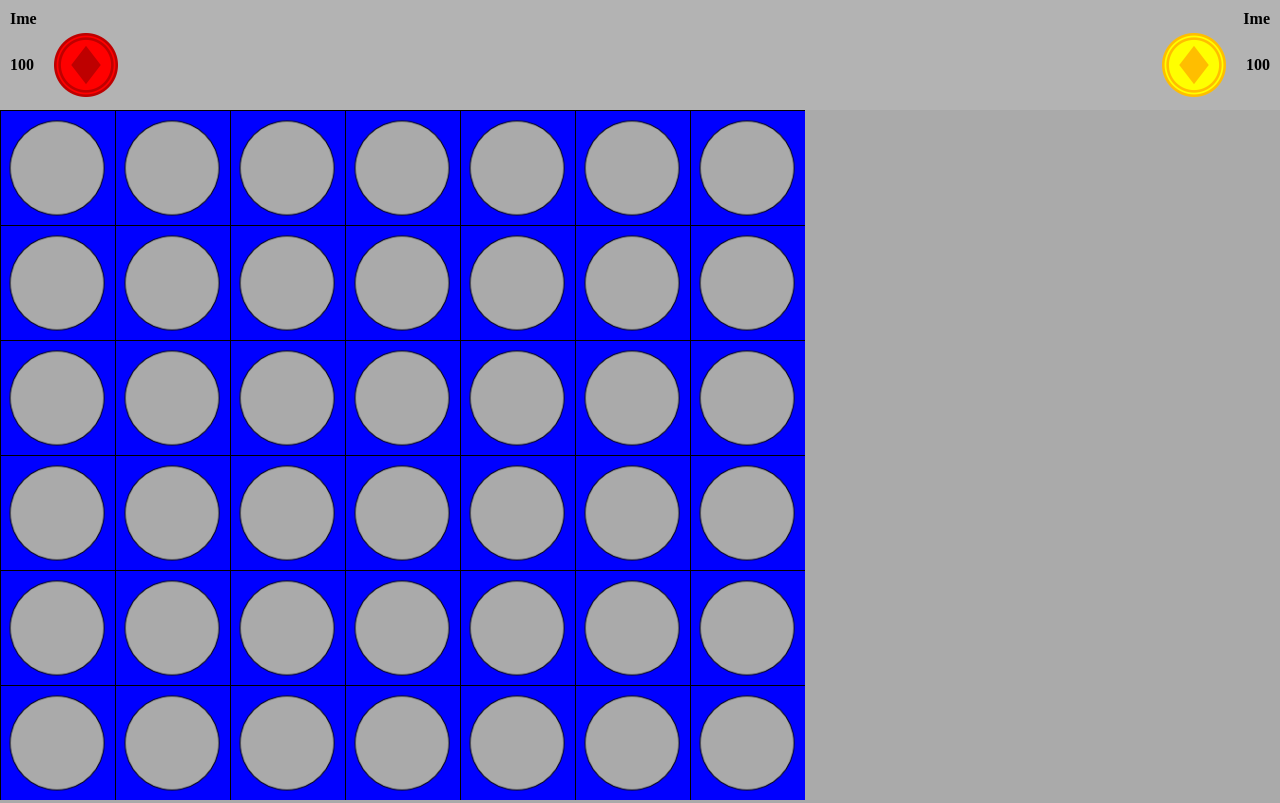
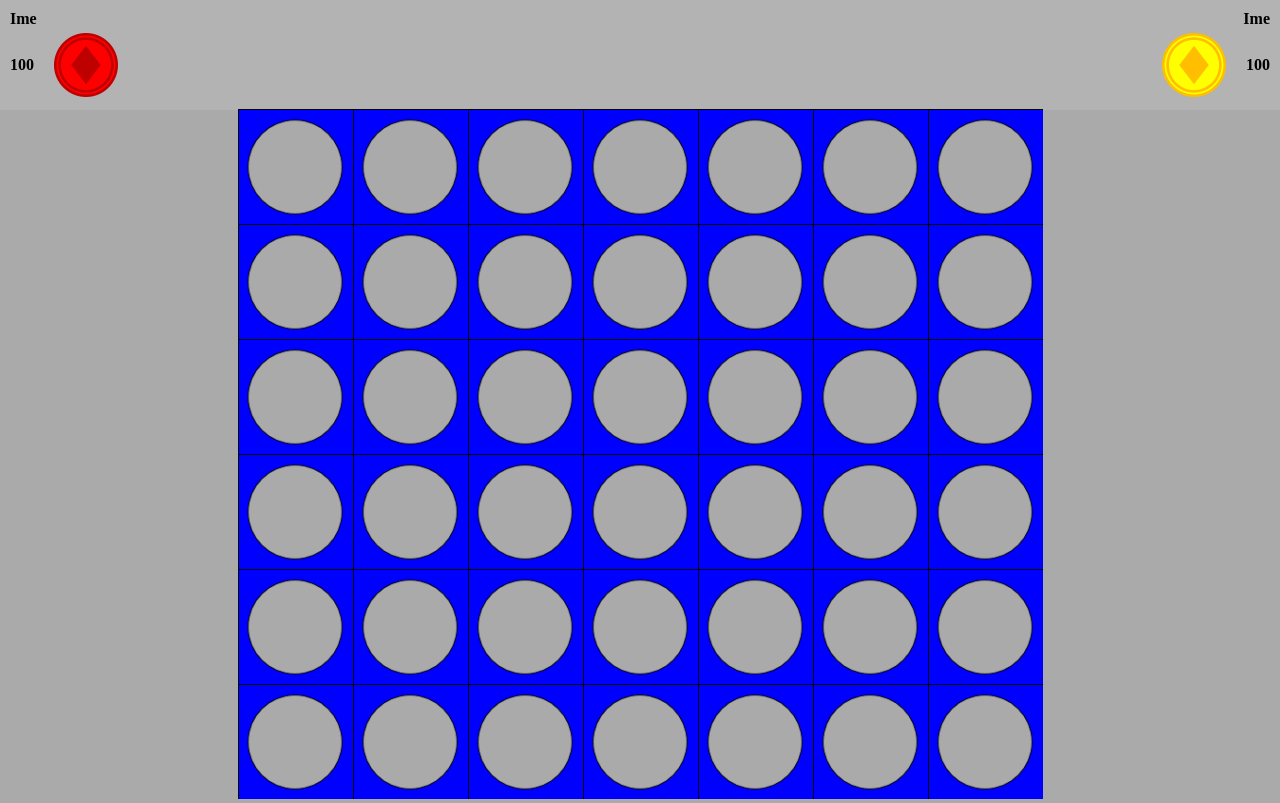
Before and after one commit to vladimirrujevic/efourinline, an Electron app: page index.html in a window 1280 px wide. Drawn offline with Linux system fonts and the light colour scheme.

Commit message:
Igralna površina
Igralna površina centralno poravnana
.polje vedno kvadrat

```diff
--- a/css/game.css
+++ b/css/game.css
@@ -6,13 +6,21 @@
   display: inline-block;
 }
 
+.wrapG{
+  position: absolute;
+  top:109px;
+  display: block;
+  width: 100%;
+  text-align: center;
+  height: auto;
+}
+
 .igralnaP{
-  line-height: 0px;
-  position: absolute;
-  top:110px;
-  display: block;
-  margin-left: auto;
-  margin-right: auto;
+  line-height: 0;
+  display: inline-block;
+  height: auto;
+  /*margin-left: auto;
+  margin-right: auto;*/
   /*height: 100%;*/
 }
 
--- a/css/shell.css
+++ b/css/shell.css
@@ -48,10 +48,10 @@ header {
   position: absolute;
   top:0;
   left:0px;
+  display: block;
   height: 100%;
   width: 100%;
   margin: 0;
-
 }
 
 .content{
--- a/index.html
+++ b/index.html
@@ -14,6 +14,12 @@
       </div>
     </header>
     <div class="wrap">
+    <!--<header class="titleBar" style="-webkit-app-region: drag" >
+      <div class="wCommand">
+        <a id="btnMin"><img src="img/minimise.svg" alt="-" /></a>
+        <a id="btnX"><img src="img/close.svg" alt="x" /></a>
+      </div>
+    </header>-->
     <div class="igralci">
       <div class="i1">
         <div><span class="ime">Ime</span></div>
@@ -24,8 +30,8 @@
         <div><img src="img/zeton2.png" alt="rumeni"><span class="score">100</span></div>
       </div>
     </div>
-    <div class="igralnaP">
-
+    <div class="wrapG">
+      <div class="igralnaP"/>
     </div>
     </div>
     <script>if (typeof module === 'object') {window.module = module; module = undefined;}</script>
--- a/js/game.js
+++ b/js/game.js
@@ -11,16 +11,16 @@ var updateGameUi = function () {
     igw = $('.igralci').width(),
     h = 0,
     m = 0;
-  $('.igralnaP').height(ig);
-  if(igw > ig){
+  /*$('.igralnaP').height(ig);*/
+  if(igw >= ig){
     h = Math.round(ig/6);
   } else {
     h = Math.round(igw/7);
   }
   $('.polje').height(h);
   $('.polje').width(h);
-  /*m = Math.round(igw/4 - h/2);
-  $('.igralnaP').css("margin-left", m + "px");*/
+  //m = Math.round(igw/4);
+  /*$('.igralnaP').css("left", $(".igralci").width()/4 + "px");*/
 };
 
 var drawPolje = function () {
--- a/js/main.js
+++ b/js/main.js
@@ -42,8 +42,7 @@ var hideTitle = function(){
   if(!hidden){
     $("header").animate(
       {
-        top: -25,
-        display: "none"
+        top: -25
       },
       500
     );
@@ -52,6 +51,8 @@ var hideTitle = function(){
       },
       500
     );
+    $(".wrap").height(document.height);
+    $(".wrapG").height(document.height - 110)
     hidden = true;
     updateGameUi();
   }
@@ -62,9 +63,7 @@ var showTitle = function(){
   if(hidden){
     $("header").animate(
       {
-        top: 0,
-        height: 25,
-        display: "block"
+        top: 0
       },
       500
     );
@@ -73,6 +72,8 @@ var showTitle = function(){
       },
       500
     );
+    $(".wrap").height(document.height - 25);
+    $(".wrapG").height(document.height - 110 - 25)
     updateGameUi();
     hidden = false;
   }
```
